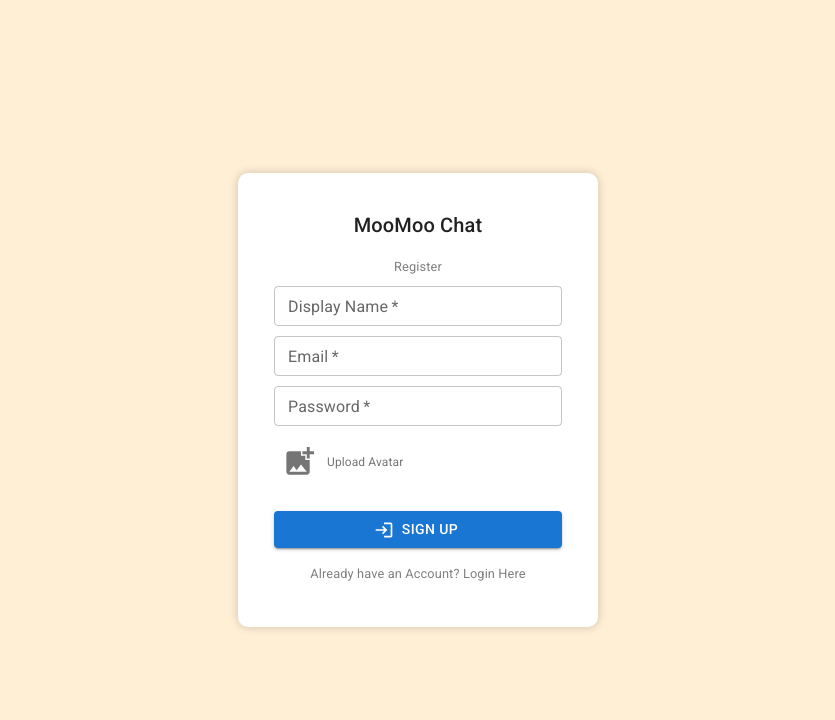
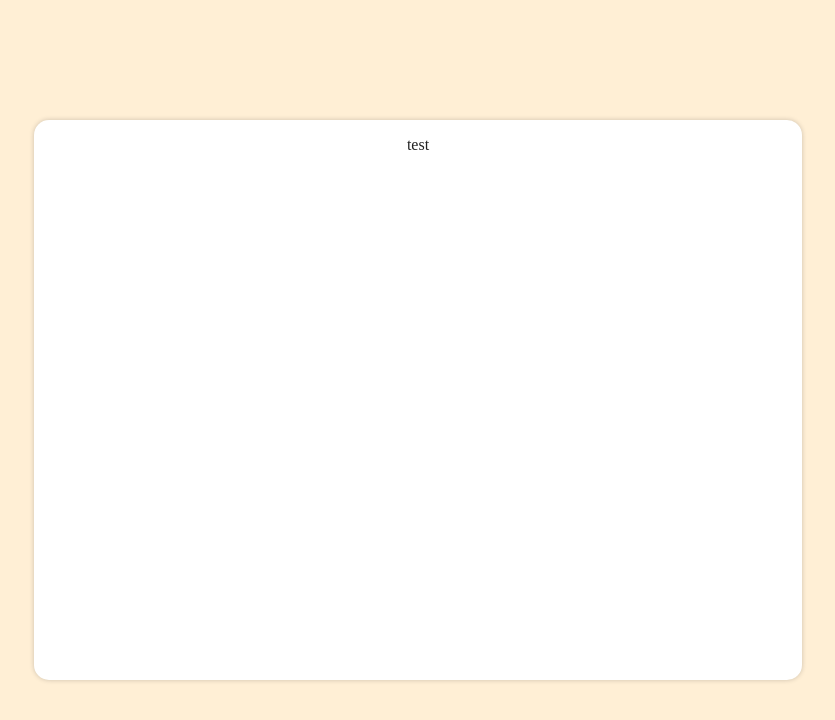
Before and after one commit to JeryllT/MooMooChat, a React (Create React App) app in the folder client/: page / in a window 1280 px wide. Shown: the top 720 px of the page, without its empty margins (222-1057 px from the left). Built offline with nearby package versions, Linux system fonts and the light colour scheme.

Commit message:
created chat space area container

```diff
--- a/client/src/App.js
+++ b/client/src/App.js
@@ -5,11 +5,12 @@ import '@fontsource/roboto/500.css';
 import '@fontsource/roboto/700.css';
 import Registration from './pages/Registration';
 import Login from './pages/Login';
+import Chat from './pages/Chat';
 
 function App() {
   return (
     <div className={appStyle.App}>
-      <Registration  />
+      <Chat  />
     </div>
   );
 }
--- /dev/null
+++ b/client/src/pages/Chat.js
@@ -0,0 +1,18 @@
+import ChatStyles from '../styles/Chat.module.css';
+import Card from '@mui/material/Card';
+import CardContent from '@mui/material/CardContent';
+
+const Chat = () => {
+
+    return (
+            <div className={ChatStyles['grid-container']}>
+                <Card className={ChatStyles['chat-container']}>
+                    <CardContent>
+                        test
+                    </CardContent>
+                </Card>
+            </div>
+    )
+}
+
+export default Chat
--- a/client/src/pages/Login.js
+++ b/client/src/pages/Login.js
@@ -5,8 +5,6 @@ import Button from '@mui/material/Button';
 import Typography from '@mui/material/Typography';
 import TextField from '@mui/material/TextField';
 import LoginIcon from '@mui/icons-material/Login';
-
-
 
 const Login = () => {
 
--- /dev/null
+++ b/client/src/styles/Chat.module.css
@@ -0,0 +1,14 @@
+.grid-container {
+    display: grid;
+    grid-template-columns: 20vw 60vw 20vw;
+    grid-template-rows: 15vh 70vh 15vh;
+
+}
+
+.chat-container {
+    grid-column: 2 / 3;
+    grid-row: 2 / 3;
+    height: 100%;
+    border-radius: 15px;
+    box-shadow: 0 0 5px 0 rgba(0, 0, 0, 0.2);
+}
```
